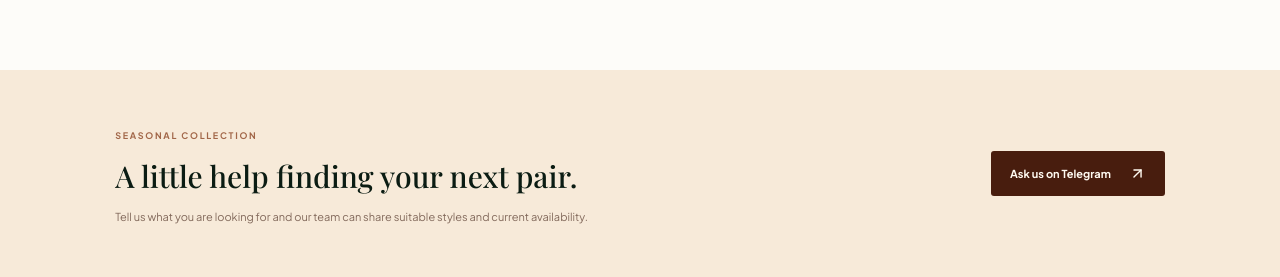
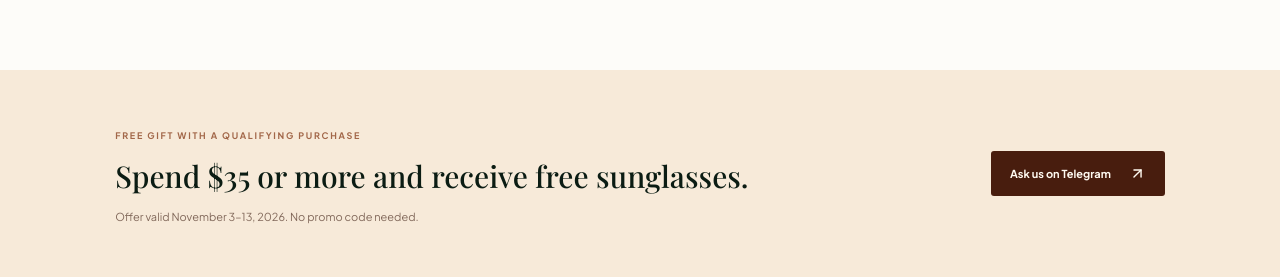
Before and after one commit to Tey-Victoria/Vizen-landing-page, a React (Vite) app: page / in a window 1280 px wide. Shown: the part 2080-2357 px from the top of the page. Built offline with nearby package versions, Linux system fonts and the light colour scheme; no server answers; a web font is replaced by a local one.

Commit message:
Add confirmed seasonal gift offer

```diff
--- a/src/App.jsx
+++ b/src/App.jsx
@@ -64,7 +64,7 @@ export default function App() {
           <ContactLink className="fit-cta" location="fit_guide">Ask for a personal recommendation <ArrowUpRight size={16} /></ContactLink>
         </section>
 
-        <section className="season-note"><div><span className="eyebrow">Seasonal collection</span><h2>{content.promo.title}</h2><p>{content.promo.description}</p></div><ContactLink className="button button-dark" location="seasonal_offer">Ask us on Telegram <ArrowUpRight size={17} /></ContactLink></section>
+        <section className="season-note"><div><span className="eyebrow">Free gift with a qualifying purchase</span><h2>{content.promo.title}</h2><p>{content.promo.description}</p></div><ContactLink className="button button-dark" location="seasonal_offer">Ask us on Telegram <ArrowUpRight size={17} /></ContactLink></section>
 
         <section className="social-section" id="about"><div className="social-copy"><span className="eyebrow">Out in the world</span><h2>Snap, share,<br /><em>see you there.</em></h2><p>{content.social.description}</p><a className="social-link" href={content.links.instagram} target="_blank" rel="noreferrer"><Instagram size={18} /> {content.social.handle} <ArrowUpRight size={16} /></a></div><a className="social-image" href={content.links.instagram} target="_blank" rel="noreferrer"><img src={content.social.image} alt={content.social.imageAlt} loading="lazy" /><span>Follow along <ArrowUpRight size={16} /></span></a></section>
 
--- a/src/data/landingContent.js
+++ b/src/data/landingContent.js
@@ -22,8 +22,8 @@ export const landingContent = {
     { name: 'Ruby Round Frames', category: 'A timeless favorite', description: 'Round, lightweight, and comfortable. A familiar favorite with a little extra character.', fit: 'Medium · Large', image: 'https://images.unsplash.com/photo-1508296695146-257a814070b4?auto=format&fit=crop&w=900&q=80', imageAlt: 'Round eyeglasses in a warm setting' },
   ],
   promo: {
-    title: 'A little help finding your next pair.',
-    description: 'Tell us what you are looking for and our team can share suitable styles and current availability.',
+    title: 'Spend $35 or more and receive free sunglasses.',
+    description: 'Offer valid November 3–13, 2026. No promo code needed.',
     cta: 'Ask us on Telegram',
   },
   social: {
```
